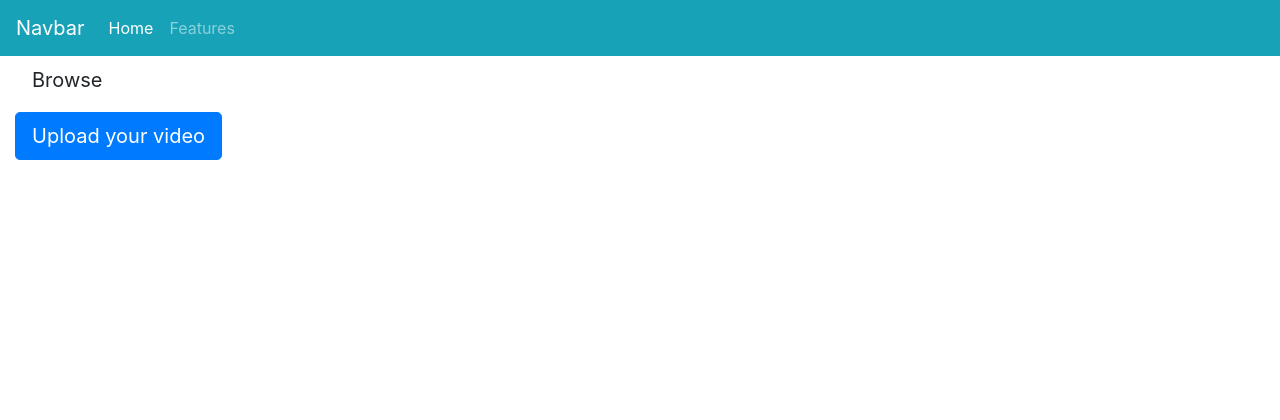
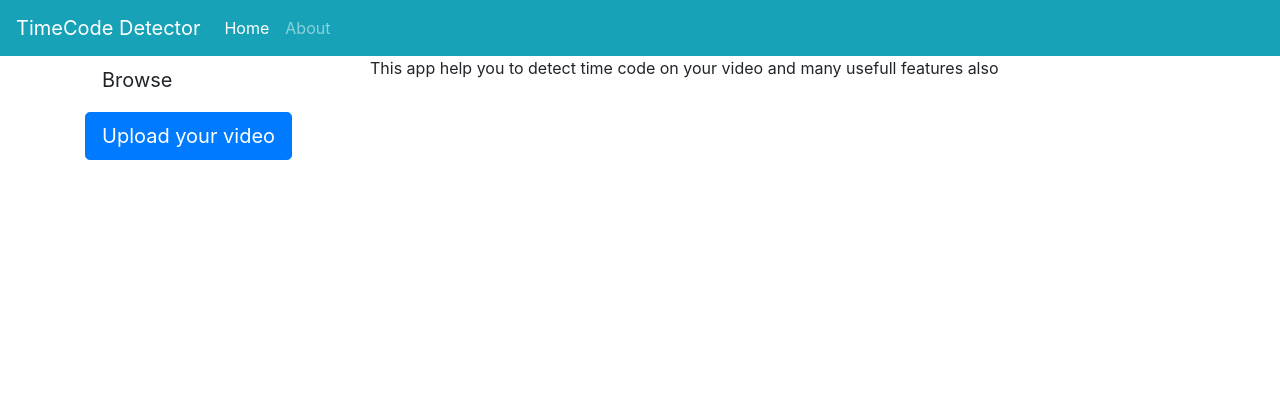
Before and after one commit to Iorgen/TimeCodeDetection, a Flask app: page / in a window 1280 px wide. Shown: the top 420 px of the page. Run offline with Flask 2, Linux system fonts and the light colour scheme; some libraries are stand-ins or nearby versions.

Commit message:
Some frontend fix and additions, update detection and prediction models, terrible working but working together inside flask environment. A lot of code refactoring, write inference for detection, core for detection.

```diff
--- a/app.py
+++ b/app.py
@@ -2,23 +2,37 @@ import numpy as np
 import os
 import cv2
 import tensorflow as tf
+from random import randint
+from matplotlib import pyplot
+from datetime import datetime
 from flask import Flask, render_template, request, jsonify
 from flask_restful import reqparse, abort, Api
 from inference import recognition
+from inference import detection
 from train.recognition_train import decode_predict_ctc
+from tensorflow.keras.applications.mobilenet_v2 import MobileNetV2, preprocess_input
+global graph
+graph = tf.get_default_graph()
 
-# TODO take out configs in config file
+# TODO ALL THAT SHIT INTO CONFIGURATION FILES
+IMAGE_SIZE = 224
+IOU_THRESHOLD = 0.5
+SCORE_THRESHOLD = 0.2
+MAX_OUTPUT_SIZE = 49
+
 VIDEO_FOLDER = os.path.join('static', 'video')
 IMAGE_FOLDER = os.path.join('static', 'image')
-WEIGHT_FILE = os.path.join('inference', 'weights', 'weights19.h5')
+RECOGNITION_WEIGHT_FILE = os.path.join('inference', 'weights', 'recognition',  'weights19.h5')
+DETECTION_WEIGHT_FILE = os.path.join('inference', 'weights', 'detection',  'model-0.18.h5')
 app = Flask(__name__)
 api = Api(app)
 app.config['VIDEO_FOLDER'] = VIDEO_FOLDER
 app.config['IMAGE_FOLDER'] = IMAGE_FOLDER
-app.config['WEIGHT_FILE'] = WEIGHT_FILE
-recognizer = recognition.Recognizer(app.config['WEIGHT_FILE'])
-global graph
-graph = tf.get_default_graph()
+app.config['RECOGNITION_WEIGHT_FILE'] = RECOGNITION_WEIGHT_FILE
+app.config['DETECTION_WEIGHT_FILE'] = DETECTION_WEIGHT_FILE
+recognizer = recognition.Recognizer(app.config['RECOGNITION_WEIGHT_FILE'])
+detector = detection.Detector(app.config['DETECTION_WEIGHT_FILE'])
+
 
 tasks = [
     {
@@ -48,32 +62,30 @@ def get_tasks():
 
 @app.route('/', methods=['POST', 'GET'])
 def recognition():
-    # tf.keras.backend.clear_session()
-    # K.clear_session()
-    result = dict()
+    results = dict()
     count = 0
+    # TODO No video error
     video = request.files['video']
-    video_file_path = os.path.join(app.config['VIDEO_FOLDER'], video.filename)
-    # TODO Hash and secure file saving
+    video_filename = datetime.today().strftime('%Y-%m-%d') + video.filename
+    video_file_path = os.path.join(app.config['VIDEO_FOLDER'], video_filename)
+    print(video_filename)
     video.save(video_file_path)
+    del video
     vidcap = cv2.VideoCapture(video_file_path)
     vidcap.set(cv2.CAP_PROP_FPS, 1)
-    vidcap.set(cv2.CAP_PROP_POS_MSEC, 6000)
+    vidcap.set(cv2.CAP_PROP_POS_MSEC, 10000)
     success = True
     while success:
-        vidcap.set(cv2.CAP_PROP_POS_MSEC, (count * 1000))  # added this line
+        vidcap.set(cv2.CAP_PROP_POS_MSEC, (count * 1000 + 10000))  # added this line
         success, image = vidcap.read()
-        # TODO log saver
-        # print('Read a new frame: ', success)
-        img_file_name = "_frame%d.jpg" % count
-        print(success, img_file_name)
-        cv2.imwrite(os.path.join(app.config['IMAGE_FOLDER'], img_file_name), image)
-        # ---------------------------------
-        # TODO time code detection from the article
-        # Here only cap at this moment
+        time_code_crops = det_prediction(image)
+
+        for time_code in time_code_crops:
+            rec_prediction(time_code)
+
+        # --------------------------------------------------------
         # TODO fix some bugs with png
-        pred_texts = prediction(filename='nws.jpg')
-        # TODO splitting function
+        pred_texts = rec_prediction(filename='some2.jpg')
         print(pred_texts)
         try:
             # TODO write in log file all that stuff
@@ -86,23 +98,55 @@ def recognition():
         count +=1
 
     # TODO analyser that get early and later values and push them as output
+
     # TODO save time from and to indto video description (About)
-    # TODO delete video file from server after that
+    os.remove(video_file_path)
     return render_template("index.html", timecode=pred_texts,  init=True)
 
 
-def prediction(filename='nws.jpg'):
+def det_prediction(image):
+    with graph.as_default():
+        crops = list()
+        unscaled = image
+        img = cv2.resize(unscaled, (IMAGE_SIZE, IMAGE_SIZE))
+        feat_scaled = preprocess_input(np.array(img, dtype=np.float32))
+        detector.load_weights(app.config['DETECTION_WEIGHT_FILE'])
+        pred = np.squeeze(detector.predict(feat_scaled[np.newaxis, :]))
+        print(pred)
+        height, width, y_f, x_f, score = [a.flatten() for a in np.split(pred, pred.shape[-1], axis=-1)]
+        coords = np.arange(pred.shape[0] * pred.shape[1])
+        y = (y_f + coords // pred.shape[0]) / (pred.shape[0] - 1)
+        x = (x_f + coords % pred.shape[1]) / (pred.shape[1] - 1)
+        boxes = np.stack([y, x, height, width, score], axis=-1)
+        boxes = boxes[np.where(boxes[..., -1] >= SCORE_THRESHOLD)]
+        selected_indices = tf.image.non_max_suppression(boxes[..., :-1], boxes[..., -1], MAX_OUTPUT_SIZE, IOU_THRESHOLD)
+        selected_indices = tf.Session().run(selected_indices)
+        for y_c, x_c, h, w, _ in boxes[selected_indices]:
+            print(h, w)
+            x0 = unscaled.shape[1] * (x_c - w / 2)
+            y0 = unscaled.shape[0] * (y_c - h / 2)
+            x1 = x0 + unscaled.shape[1] * w
+            y1 = y0 + unscaled.shape[0] * h
+            crop_img = unscaled[int(y0):int(y1), int(x0):int(x1)]
+            crops.append(crop_img)
+            # cv2.imwrite("detected-%.3d.jpg" % randint(1, 200), crop_img)
+    return crops
+
+
+# TODO change input signature on image type
+def rec_prediction(filename='nws.jpg'):
     test_img_path = os.path.join(app.config['IMAGE_FOLDER'], filename)
     img = cv2.imread(test_img_path, 0)
     img = cv2.bitwise_not(img)
     img = cv2.resize(img, (135, 35))
     img = img.reshape(1, 35, 135)
     expand_img = np.expand_dims(img.T, axis=0)
-    pred_texts = ""
     with graph.as_default():
+        recognizer.load_weights(app.config['RECOGNITION_WEIGHT_FILE'])
         net_out_value = recognizer.predict(expand_img)
         pred_texts = decode_predict_ctc(net_out_value)
     return pred_texts
 
+
 if __name__ == '__main__':
     app.run(debug=True)
--- a/inference/recognition.py
+++ b/inference/recognition.py
@@ -8,6 +8,6 @@ def Recognizer(weight_file):
         model_conf = json.load(f)
 
     model, input_data, y_pred = init_recognition_model(model_conf)
-    model.load_weights(weight_file)
+    # model.load_weights(weight_file)
     model = Model(inputs=input_data, outputs=y_pred)
     return model
--- a/templates/index.html
+++ b/templates/index.html
@@ -10,24 +10,24 @@
 <body>
 
 <nav class="navbar navbar-expand-lg navbar-dark bg-info">
-    <a class="navbar-brand" href="#">Navbar</a>
+    <a class="navbar-brand" href="#">TimeCode Detector</a>
     <button class="navbar-toggler" type="button" data-toggle="collapse" data-target="#navbarNav" aria-controls="navbarNav" aria-expanded="false" aria-label="Toggle navigation">
         <span class="navbar-toggler-icon"></span>
     </button>
     <div class="collapse navbar-collapse" id="navbarNav">
         <ul class="navbar-nav">
             <li class="nav-item active">
-                <a class="nav-link" href="#">Home <span class="sr-only">(current)</span></a>
+                <a class="nav-link" href="#">Home<span class="sr-only">(current)</span></a>
             </li>
             <li class="nav-item">
-                <a class="nav-link" href="#">Features</a>
+                <a class="nav-link" href="#">About</a>
             </li>
 
         </ul>
     </div>
 </nav>
 
-<div class="container-fluid">
+<div class="container">
     <div class="row">
         <div class="col-md-3">
             <form action="/" method="post" enctype="multipart/form-data" class="image">
@@ -45,9 +45,7 @@
             </form>
         </div>
         <div class="col-md-9">
-            {% if init %}
-                {{ timecode }}
-            {% endif %}
+            This app help you to detect time code on your video and many usefull features also
         </div>
     </div>
 </div>
--- a/train/recognition_train.py
+++ b/train/recognition_train.py
@@ -8,7 +8,7 @@ import json
 import keras.callbacks
 import numpy as np
 import matplotlib.pyplot as plt
-# from core.loss_func import ctc_lambda_func
+from random import randint, choice, uniform
 from matplotlib import pylab
 from random import randint, randrange
 from glob import glob
@@ -17,6 +17,12 @@ from core.recognition_model import init_recognition_model
 
 
 OUTPUT_DIR = 'logs'
+# Two color mode
+COLOR_SET = [(20, 20, 20), (230, 230, 230)]
+# TODO upload another fonts and generate text based on them
+FONT_SET = [0, 1, 2, 3, 4, 5, 6, 7, 16]
+
+
 with open('configuration/recognition.json', 'r') as f:
     model_conf = json.load(f)
     regex = model_conf['regex']
@@ -60,23 +66,26 @@ def paint_text_cv(input_text, width, height, sample_image_path='recognition_data
     :return: np.array()
     '''
 
-    font = cv2.FONT_ITALIC
+    # Set characteristics of text
+    font = choice(FONT_SET)
     bottom_left_corner = (7 + randint(-4, 4), 20 + randint(-5, 5))  # That parameter should be random set
-    font_scale = 0.7
-    font_color = 255
-    line_type = 2
+    font_scale = round(uniform(2.5, 3), 1)
+    font_color = choice(COLOR_SET)
+    line_thickness = 2
 
+    # choose random image from dataset directory
     imgs = glob(sample_image_path)
     img_num = randrange(len(imgs))
     img = cv2.imread(imgs[img_num], 0)
 
+    # print text on image
     cv2.putText(img,
                 input_text,
                 bottom_left_corner,
                 font,
                 font_scale,
                 font_color,
-                line_type)
+                line_thickness)
 
     img = cv2.resize(img, (width, height))
     return img.reshape(1, height, width)
--- a/train/test.py
+++ b/train/test.py
@@ -4,12 +4,13 @@ import glob
 from matplotlib import pyplot
 import numpy as np
 
-WEIGHTS_FILE = "model-0.23.h5"
+WEIGHTS_FILE = "model-0.18.h5"
 IMAGES = "detection_dataset/images/*jpg"
 IMAGE_SIZE = 224
 IOU_THRESHOLD = 0.5
 SCORE_THRESHOLD = 0.2
 MAX_OUTPUT_SIZE = 49
+
 
 def main():
     count = 0
@@ -50,6 +51,9 @@ def main():
             y1 = y0 + unscaled.shape[0] * h
 
             cv2.rectangle(unscaled, (int(x0), int(y0)), (int(x1), int(y1)), (0, 255, 0), 1)
+            crop_img = unscaled[int(y0):int(y1), int(x0):int(x1)]
+            pyplot.imshow(crop_img)
+            pyplot.show()
 
         pyplot.imshow(image)
         pyplot.show()
```
Also changed, not shown: core/detection_model.py (added, +36 -0 lines), inference/detection.py (+11 -0 lines), train/detection_train.py (+4 -8 lines), train/generate_detection_set.py (+7 -12 lines), 5 other files.
